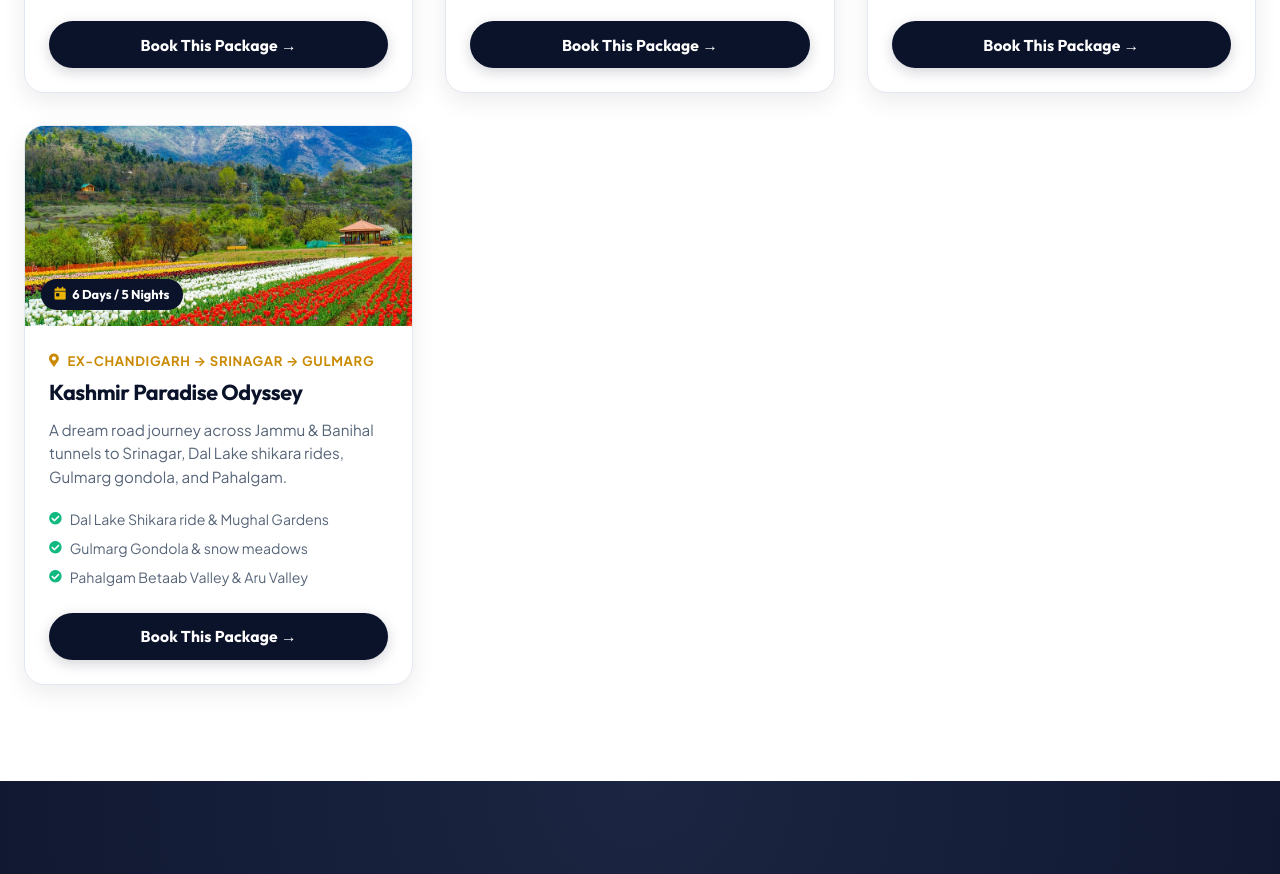
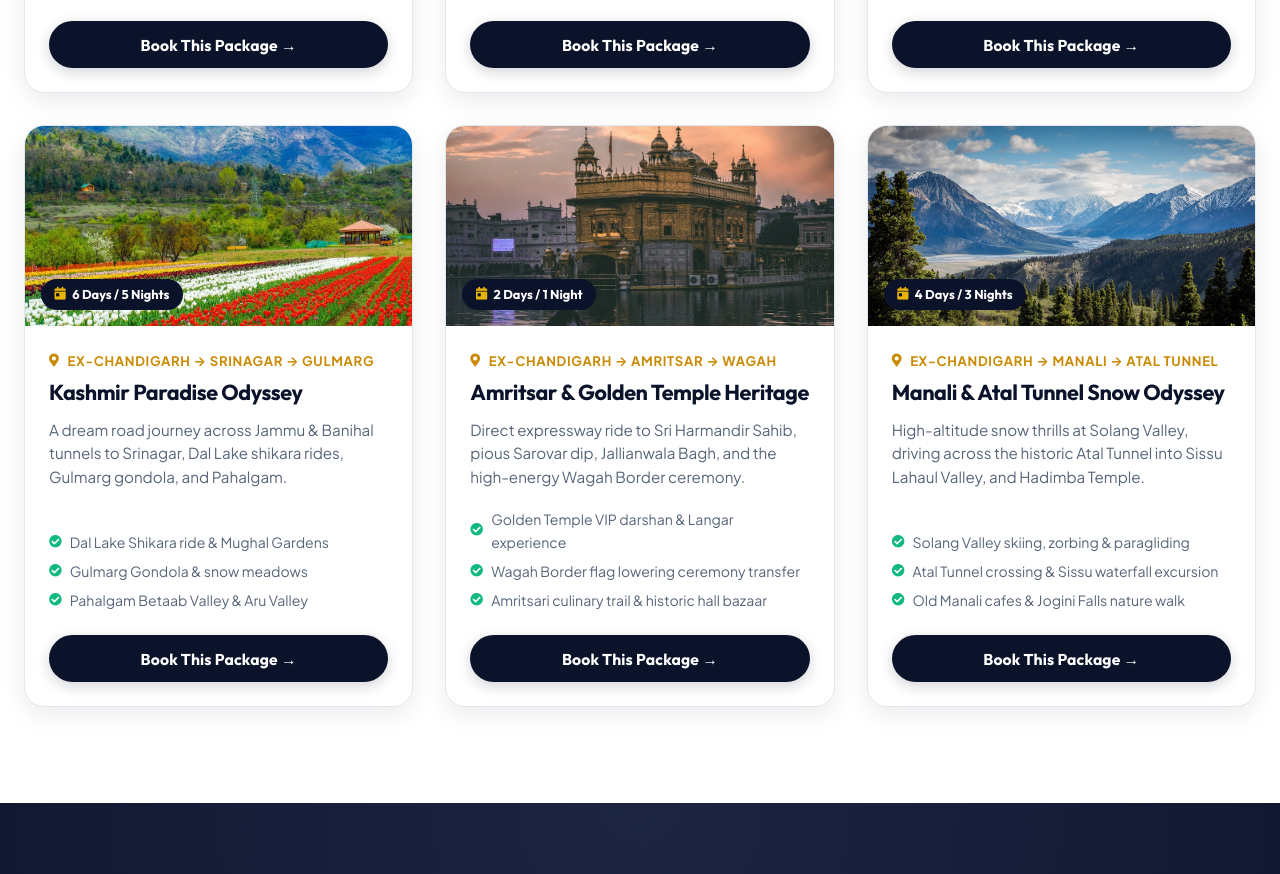
Before and after one commit to avnii-jain/viprides, a plain HTML site: page index.html in a window 1280 px wide. Shown: the part 8921-9795 px from the top of the page. Drawn offline with Linux system fonts and the light colour scheme.

Commit message:
Add Amritsar Heritage and Manali Atal Tunnel tour packages to Journeys Designed Around You section

```diff
--- a/index.html
+++ b/index.html
@@ -1003,6 +1003,54 @@
           </div>
         </div>
 
+        <!-- Package 5: Amritsar & Golden Temple Heritage -->
+        <div class="package-card" data-category="pilgrimage">
+          <div class="package-card-header">
+            <img src="assets/img/bento/amritsar-unsplash.jpg" alt="Amritsar Golden Temple Tour Package from Chandigarh" loading="lazy">
+            <span class="package-duration-tag"><i class="fas fa-calendar-day"></i> 2 Days / 1 Night</span>
+          </div>
+          <div class="package-card-body">
+            <span class="package-origin-route"><i class="fas fa-map-marker-alt"></i> Ex-Chandigarh &rarr; Amritsar &rarr; Wagah</span>
+            <h3 class="package-title">Amritsar &amp; Golden Temple Heritage</h3>
+            <p class="package-desc">
+              Direct expressway ride to Sri Harmandir Sahib, pious Sarovar dip, Jallianwala Bagh, and the high-energy Wagah Border ceremony.
+            </p>
+            <ul class="package-highlights-list">
+              <li><i class="fas fa-check-circle"></i> Golden Temple VIP darshan &amp; Langar experience</li>
+              <li><i class="fas fa-check-circle"></i> Wagah Border flag lowering ceremony transfer</li>
+              <li><i class="fas fa-check-circle"></i> Amritsari culinary trail &amp; historic hall bazaar</li>
+            </ul>
+            <button class="btn-vip btn-vip-dark"
+              onclick="openQuoteModal({ destination: 'Amritsar Golden Temple Tour', tripType: 'Tour Package' })">
+              Book This Package &rarr;
+            </button>
+          </div>
+        </div>
+
+        <!-- Package 6: Manali & Atal Tunnel Snow Adventure -->
+        <div class="package-card" data-category="himachal">
+          <div class="package-card-header">
+            <img src="assets/img/bento/manali-unsplash.jpg" alt="Manali Atal Tunnel Tour Package from Chandigarh" loading="lazy">
+            <span class="package-duration-tag"><i class="fas fa-calendar-day"></i> 4 Days / 3 Nights</span>
+          </div>
+          <div class="package-card-body">
+            <span class="package-origin-route"><i class="fas fa-map-marker-alt"></i> Ex-Chandigarh &rarr; Manali &rarr; Atal Tunnel</span>
+            <h3 class="package-title">Manali &amp; Atal Tunnel Snow Odyssey</h3>
+            <p class="package-desc">
+              High-altitude snow thrills at Solang Valley, driving across the historic Atal Tunnel into Sissu Lahaul Valley, and Hadimba Temple.
+            </p>
+            <ul class="package-highlights-list">
+              <li><i class="fas fa-check-circle"></i> Solang Valley skiing, zorbing &amp; paragliding</li>
+              <li><i class="fas fa-check-circle"></i> Atal Tunnel crossing &amp; Sissu waterfall excursion</li>
+              <li><i class="fas fa-check-circle"></i> Old Manali cafes &amp; Jogini Falls nature walk</li>
+            </ul>
+            <button class="btn-vip btn-vip-dark"
+              onclick="openQuoteModal({ destination: 'Manali Atal Tunnel Tour', tripType: 'Tour Package' })">
+              Book This Package &rarr;
+            </button>
+          </div>
+        </div>
+
       </div>
 
     </div>
```
